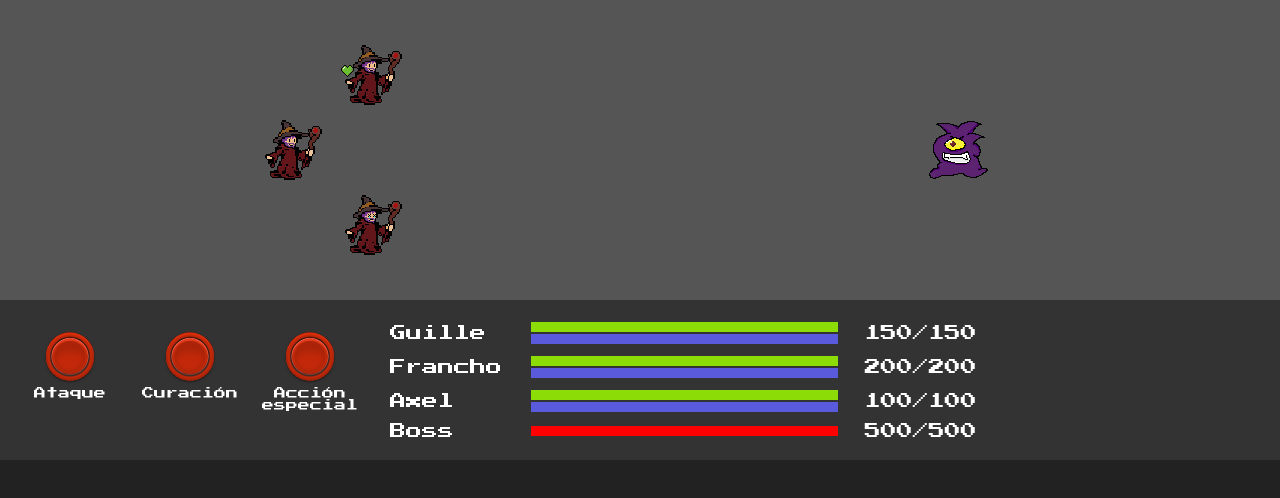
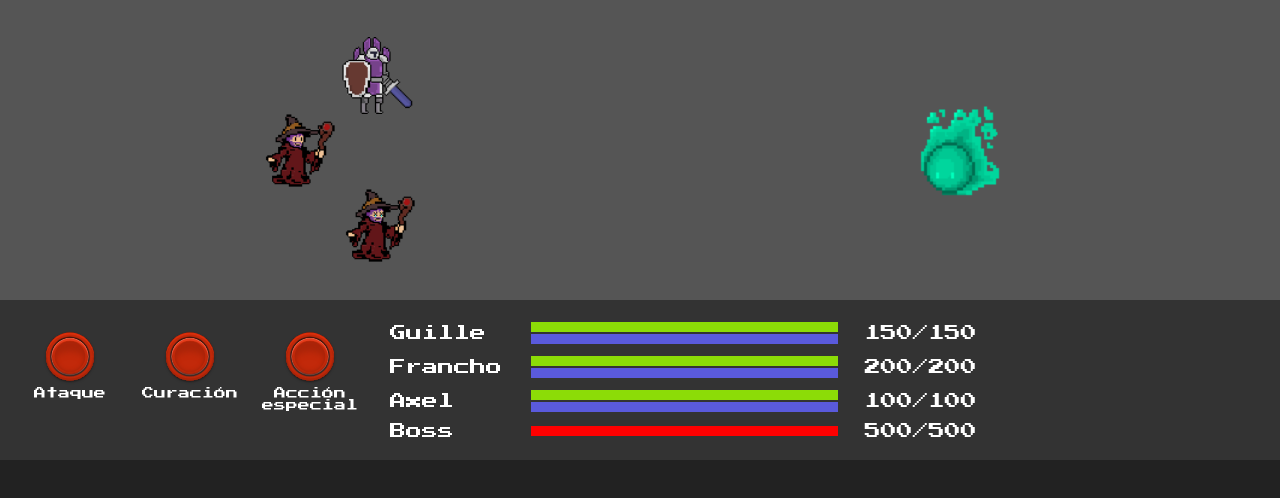
Before and after one commit to ShuHitsuji/vuejs-socket-boss-smack, a Vue app: page / in a window 1280 px wide. Shown: the top 498 px of the page. Built offline with nearby package versions, Linux system fonts and the light colour scheme.

Commit message:
update en el arte

```diff
--- a/src/screens/Combat.vue
+++ b/src/screens/Combat.vue
@@ -4,21 +4,21 @@
       <div class="players-area">
         <div class="column left">
           <div class="character">
-            <img alt="character" src="../assets/characters/mage-hero.png" />
+            <img class="character-img" alt="character" src="../assets/characters/mage-hero.png" />
           </div>
         </div>
         <div class="column right">
           <div class="character">
-            <img alt="character" src="../assets/characters/mage-hero-healing.png" />
+            <img class="character-img" alt="character" src="../assets/characters/knight.png" />
           </div>
           <div class="character">
-            <img alt="character" src="../assets/characters/mage-hero-damaged.png" />
+            <img class="character-img" alt="character" src="../assets/characters/mage-hero-damaged.png" />
           </div>
         </div>
       </div>
       <div class="monster-area">
         <div class="monster">
-          <img alt="boss" src="../assets/characters/Boss-nr1.png" />
+          <img class="boss-img" alt="boss" src="../assets/characters/spectre base.png" />
         </div>
       </div>
     </section>
@@ -157,4 +157,14 @@ export default {
     justify-content: center;
     align-items: center;
   }
+
+  .character-img {
+    width:77px;
+    height:77px;
+  }
+
+  .boss-img {
+    width:96px;
+    height:96px;
+  }
 </style>
```
Also changed, not shown: src/assets/characters/knight.png.
